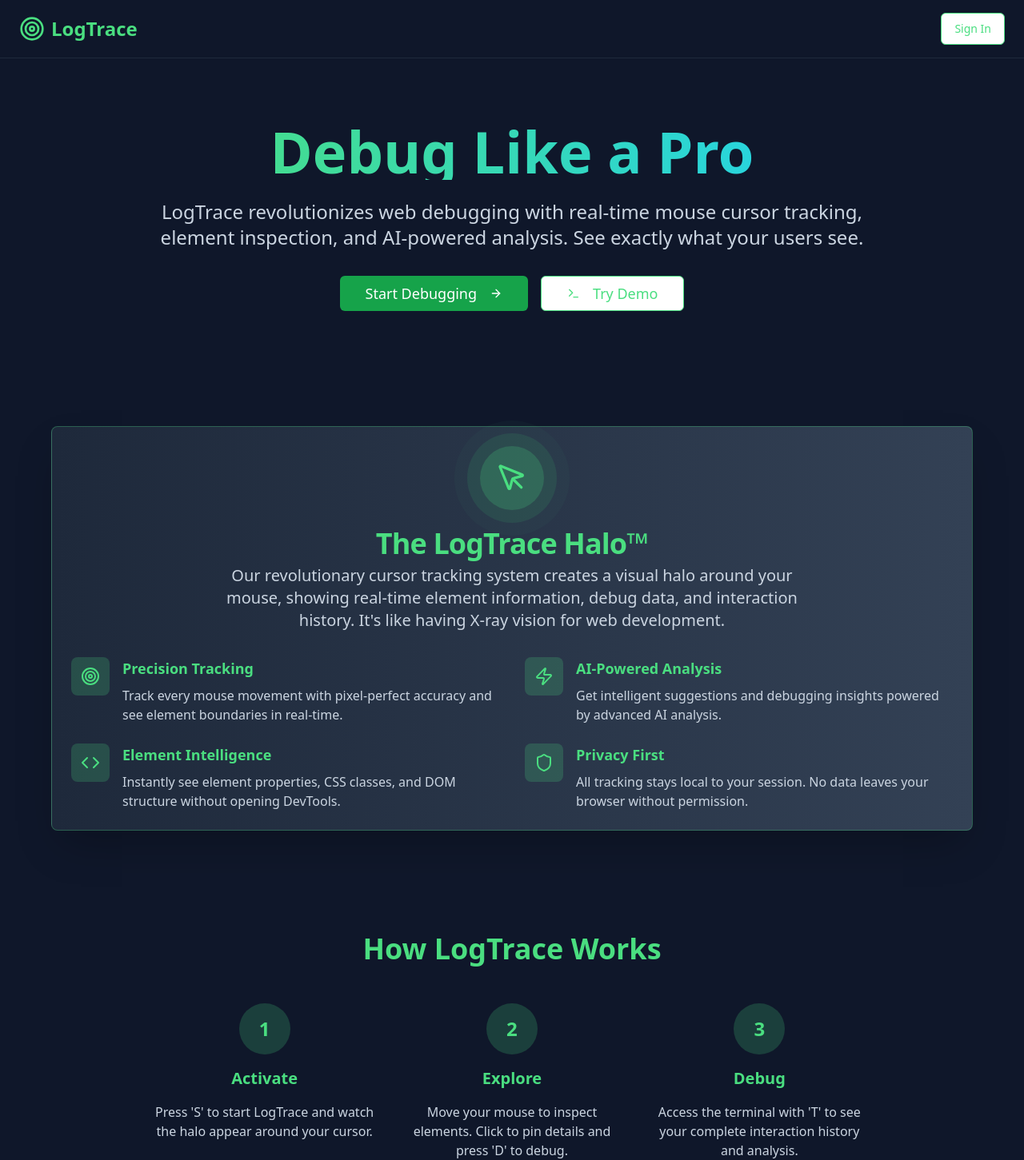
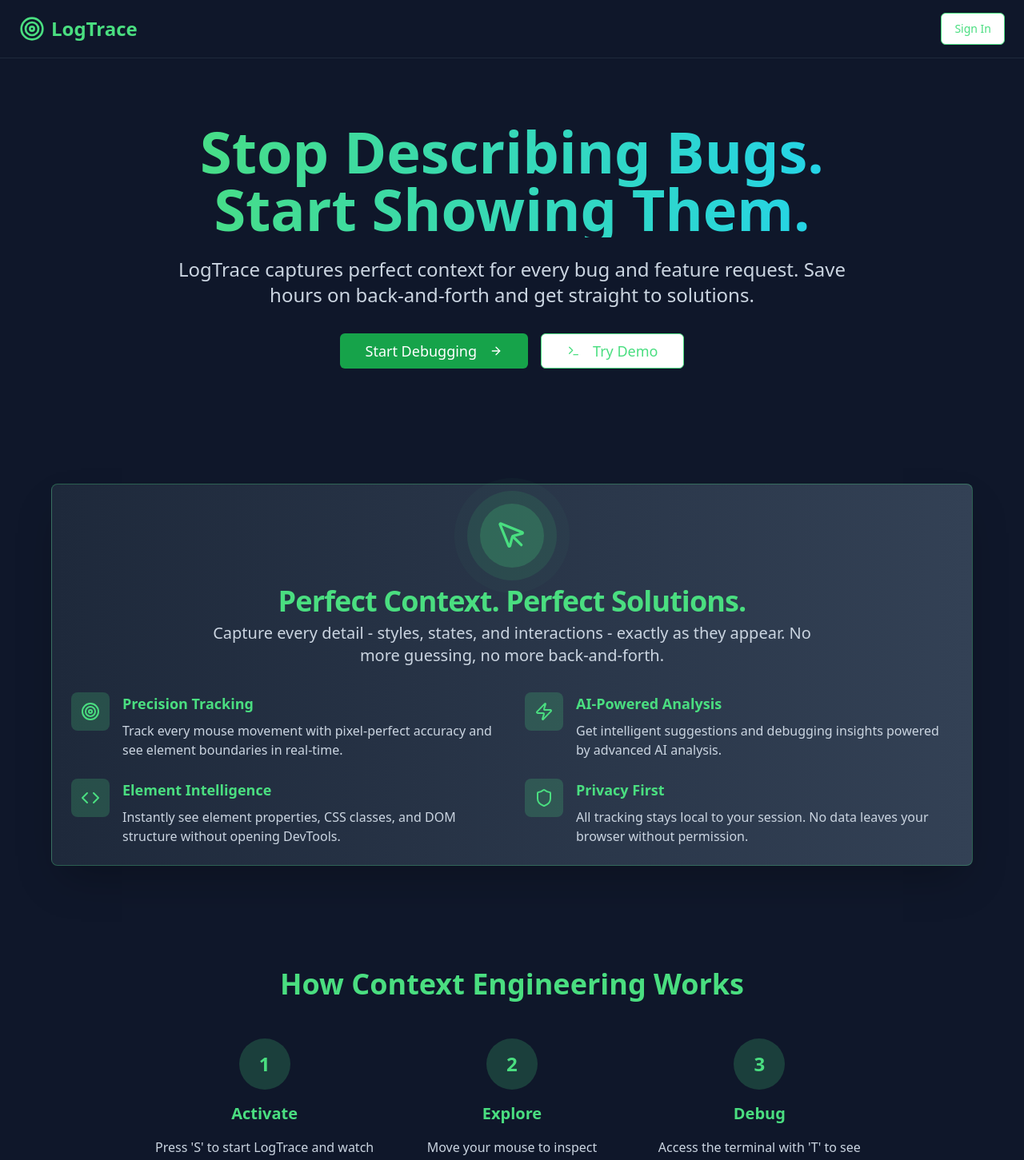
Before and after one commit to Tylarcam/Spec_Tracer, a React (Vite) app: page / in a window 1280 px wide. Shown: the top 1451 px of the page at 80% size. Built offline with nearby package versions, Linux system fonts and the light colour scheme.

Commit message:
Remove Vercel deployment blocker and simplify for Lovable deployment

```diff
--- a/src/components/LogTrace/InstructionsCard.tsx
+++ b/src/components/LogTrace/InstructionsCard.tsx
@@ -10,7 +10,7 @@ const InstructionsCard: React.FC = () => {
       <div className="p-6">
         <div className="flex items-center gap-2 mb-4">
           <Zap className="w-5 h-5 text-cyan-400" />
-          <h2 className="text-xl font-bold text-cyan-400">How to Use LogTrace</h2>
+          <h2 className="text-xl font-bold text-cyan-400">Capture Context Like a Pro</h2>
         </div>
 
         <div className="grid md:grid-cols-2 gap-6">
@@ -18,20 +18,20 @@ const InstructionsCard: React.FC = () => {
           <div>
             <h3 className="text-green-400 font-semibold mb-3 flex items-center gap-2">
               <MousePointer className="w-4 h-4" />
-              Getting Started
+              Quick Start
             </h3>
             <div className="space-y-2 text-sm text-green-300">
               <div className="flex items-center gap-2">
                 <Badge variant="outline" className="border-green-500/30 text-green-400 text-xs">S</Badge>
-                <span>Start tracing mode</span>
+                <span>Start context capture</span>
               </div>
               <div className="flex items-center gap-2">
-                <Badge variant="outline" className="border-red-500/30 text-red-400 text-xs">E</Badge>
-                <span>End tracing mode</span>
+                <Badge variant="outline" className="border-green-500/30 text-green-400 text-xs">D</Badge>
+                <span>Pin element details</span>
               </div>
               <div className="flex items-center gap-2">
-                <Badge variant="outline" className="border-cyan-500/30 text-cyan-400 text-xs">Click</Badge>
-                <span>Inspect element details</span>
+                <Badge variant="outline" className="border-green-500/30 text-green-400 text-xs">Esc</Badge>
+                <span>Exit capture mode</span>
               </div>
             </div>
           </div>
--- a/src/pages/Auth.tsx
+++ b/src/pages/Auth.tsx
@@ -61,7 +61,7 @@ const Auth: React.FC = () => {
           <CardHeader className="text-center">
             <CardTitle className="text-2xl text-green-400">Welcome to LogTrace</CardTitle>
             <CardDescription className="text-slate-300">
-              Sign in to access advanced debugging features
+              Sign in to unlock advanced context capture and sharing
             </CardDescription>
           </CardHeader>
           <CardContent>
--- a/src/pages/Landing.tsx
+++ b/src/pages/Landing.tsx
@@ -56,11 +56,10 @@ const Landing: React.FC = () => {
       <section className="container mx-auto px-6 py-20 text-center">
         <div className="max-w-4xl mx-auto">
           <h1 className="text-5xl md:text-7xl font-bold mb-6 bg-gradient-to-r from-green-400 to-cyan-400 bg-clip-text text-transparent">
-            Debug Like a Pro
+            Stop Describing Bugs. Start Showing Them.
           </h1>
           <p className="text-xl md:text-2xl text-slate-300 mb-8 leading-relaxed">
-            LogTrace revolutionizes web debugging with real-time mouse cursor tracking,
-            element inspection, and AI-powered analysis. See exactly what your users see.
+            LogTrace captures perfect context for every bug and feature request. Save hours on back-and-forth and get straight to solutions.
           </p>
           <div className="flex flex-col sm:flex-row gap-4 justify-center">
             <Button
@@ -99,12 +98,10 @@ const Landing: React.FC = () => {
                 </div>
               </div>
               <CardTitle className="text-3xl md:text-4xl text-green-400 mb-4">
-                The LogTrace Halo™
+                Perfect Context. Perfect Solutions.
               </CardTitle>
               <CardDescription className="text-xl text-slate-300 max-w-3xl mx-auto">
-                Our revolutionary cursor tracking system creates a visual halo around your mouse,
-                showing real-time element information, debug data, and interaction history.
-                It's like having X-ray vision for web development.
+                Capture every detail - styles, states, and interactions - exactly as they appear. No more guessing, no more back-and-forth.
               </CardDescription>
             </CardHeader>
             <CardContent className="grid md:grid-cols-2 gap-8">
@@ -157,7 +154,7 @@ const Landing: React.FC = () => {
       <section className="container mx-auto px-6 py-16">
         <div className="max-w-4xl mx-auto text-center">
           <h2 className="text-3xl md:text-4xl font-bold text-green-400 mb-12">
-            How LogTrace Works
+            How Context Engineering Works
           </h2>
           <div className="grid md:grid-cols-3 gap-8">
             <div className="space-y-4">
```
Also changed, not shown: extension/popup.js (+8 -10 lines), 1 other file (tests, documents, lock files or other folders).
